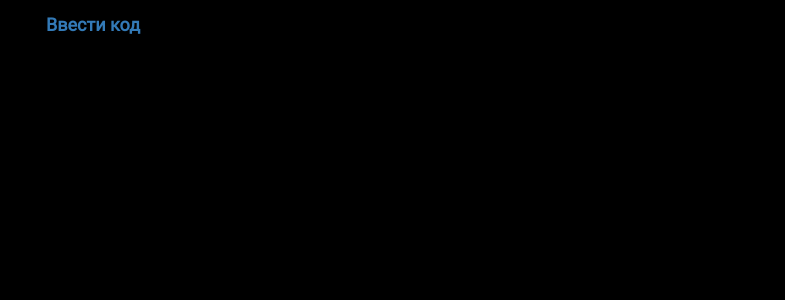
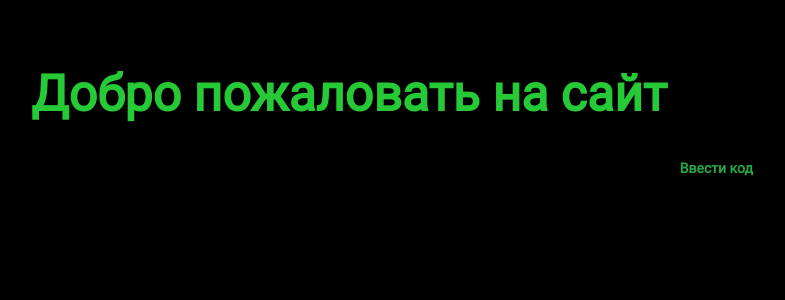
Before and after one commit to Daytly/Checking_correct_password, a Flask app: page / in a window 1280 px wide. Before the commit the part shown is almost empty. Shown: the top 300 px of the page, without its empty margins (54-839 px from the left). Run offline with Flask 3, Linux system fonts and the light colour scheme; some libraries are stand-ins or nearby versions.

Commit message:
start app

```diff
--- a/requirements.txt
+++ b/requirements.txt
@@ -1 +1,3 @@
 flask~=3.0.2
+tinydb~=4.8.0
+flask_wtf~=1.2.1
--- a/static/styles/base_styles.css
+++ b/static/styles/base_styles.css
@@ -14,3 +14,64 @@
   font: normal bold 16px/1.2 Roboto;
   letter-spacing: 0px;
 }
+
+.robo_button {
+    display: inline-block;
+    font-weight: 400;
+    line-height: 1.5;
+    color: rgba(38, 202, 54, 1);
+    text-align: center;
+    text-decoration: none;
+    vertical-align: middle;
+    cursor: pointer;
+    -webkit-user-select: none;
+    -moz-user-select: none;
+    user-select: none;
+    background-color: transparent;
+    border: 1px solid transparent;
+    font-size: 1rem;
+    border-radius: 0.25rem;
+    border-color: rgba(38, 202, 54, 1);
+    text-transform: none;
+    transition: color .15s ease-in-out,background-color .15s ease-in-out,border-color .15s ease-in-out,box-shadow .15s ease-in-out;
+}
+a
+    appearance: auto;
+    font-style: ;
+    font-variant-ligatures: ;
+    font-variant-caps: ;
+    font-variant-numeric: ;
+    font-variant-east-asian: ;
+    font-variant-alternates: ;
+    font-variant-position: ;
+    font-weight: ;
+    font-stretch: ;
+    font-size: ;
+    font-family: ;
+    font-optical-sizing: ;
+    font-kerning: ;
+    font-feature-settings: ;
+    font-variation-settings: ;
+    text-rendering: auto;
+    color: buttontext;
+    letter-spacing: normal;
+    word-spacing: normal;
+    line-height: normal;
+    text-transform: none;
+    text-indent: 0px;
+    text-shadow: none;
+    display: inline-block;
+    text-align: center;
+    align-items: flex-start;
+    cursor: default;
+    box-sizing: border-box;
+    background-color: buttonface;
+    margin: 0em;
+    padding-block: 1px;
+    padding-inline: 6px;
+    border-width: 2px;
+    border-style: outset;
+    border-color: buttonborder;
+    border-image: initial;
+}{
+}
--- a/static/styles/windows_style.css
+++ b/static/styles/windows_style.css
@@ -15,3 +15,7 @@
   width: 100%;
   width: 10;
 }
+
+.container{
+    padding: 5% 10%;
+}
--- a/templates/index.html
+++ b/templates/index.html
@@ -1,5 +1,19 @@
 {% extends "base.html" %}
 
 {% block content %}
- <a class="navbar-brand" href="/codes/"><b>Ввести код</b></a>
+<div>
+<table style="font-size: 5rem;">
+  <tbody>
+    <tr>
+      <td><p>Добро пожаловать на сайт</p></td>
+
+    </tr>
+    <tr>
+        <td><td><a class="btn btn-outline-success" href="/codes/"><b>Ввести код</b></a></td></td>
+    </tr>
+  </tbody>
+</table>
+</div>
+<p>
+</p>
 {% endblock %}
```
